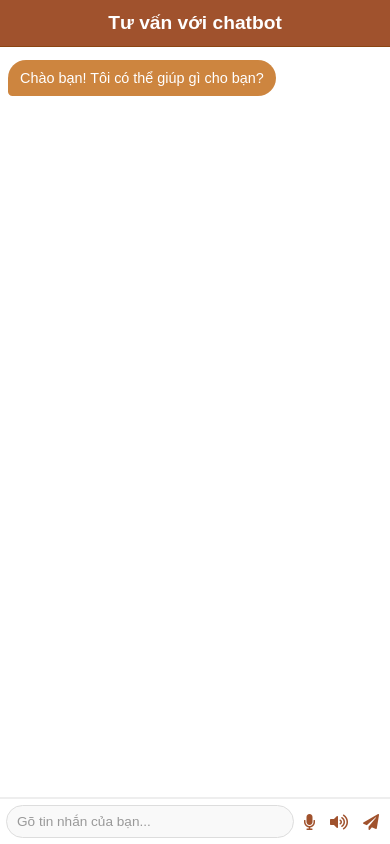
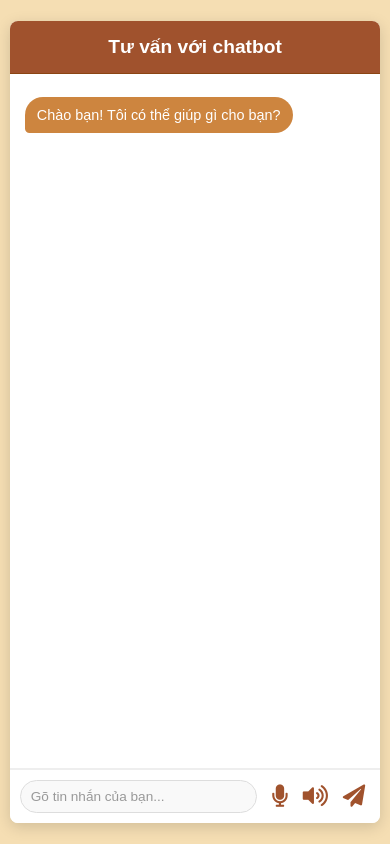
Before and after one commit to phong2803/my-ai-chatbot, a website: page frontend/index.html in a window 390 px wide. Drawn offline with Linux system fonts and the light colour scheme.

Commit message:
Adjust chatbot size for mobile to avoid full-screen and allow initial scrolling

```diff
--- a/frontend/styles.css
+++ b/frontend/styles.css
@@ -47,7 +47,6 @@ h1 {
     display: flex;
     flex-direction: column;
     min-height: 0; /* RẤT QUAN TRỌNG trong Flexbox để item có thể co/giãn */
-    /* Bỏ height: 100%; ở đây, flex-grow: 1; và min-height: 0; đã đủ để nó mở rộng */
 }
 
 /* Message bubble styling */
@@ -172,11 +171,8 @@ h1 {
 
 /* Optional: Add a subtle pulse for the message being spoken */
 .bot-message.speaking-active {
-    /* Đảm bảo nền vẫn giống ban đầu để không thay đổi màu sắc */
     background: #CD853F; /* Màu nâu Peru cho tin nhắn của bot */
     color: white; /* Đổi màu chữ sang trắng để dễ đọc trên nền nâu */
-
-    /* Thêm hiệu ứng animation */
     animation: speech-pulse 1.2s infinite alternate ease-in-out; /* Hiệu ứng nhẹ nhàng */
     box-shadow: 0 0 10px rgba(205, 133, 63, 0.8); /* Bóng đổ nổi bật hơn khi nói */
 }
@@ -196,6 +192,8 @@ h1 {
     }
 }
 
+---
+
 /* --- Media Queries for Mobile and Tablet Devices --- */
 /* Áp dụng cho màn hình có chiều rộng tối đa 768px (điện thoại và tablet nhỏ) */
 @media (max-width: 768px) {
@@ -203,21 +201,22 @@ h1 {
         margin: 0;
         padding: 0;
         /* Rất quan trọng: Cho phép cuộn trang nếu nội dung vượt quá (ví dụ: bàn phím ảo xuất hiện) */
-        overflow: auto; /* ✅ THAY ĐỔI TỪ hidden SANG auto */
+        overflow: auto; /* ✅ Đổi từ hidden sang auto để cho phép cuộn */
     }
 
     .chat-container {
-        width: 100vw; /* Chiếm 100% chiều rộng màn hình */
-        /* RẤT QUAN TRỌNG: Chiếm 100% chiều cao màn hình (sẽ tự động co lại khi bàn phím xuất hiện) */
-        height: 100vh;
+        /* ĐIỀU CHỈNH: Không còn 100vw/100vh nữa, thu nhỏ lại một chút */
+        width: 95vw;   /* Chiếm 95% chiều rộng viewport */
+        height: 90vh;  /* Chiếm 90% chiều cao viewport */
+
         max-width: none; /* Bỏ giới hạn max-width trên di động */
         max-height: none; /* Bỏ giới hạn max-height trên di động */
-        border-radius: 0; /* Loại bỏ bo góc để trông liền mạch với màn hình */
-        box-shadow: none; /* Loại bỏ shadow để trông liền mạch hơn */
-        margin: 0; /* Loại bỏ margin nếu có */
+        border-radius: 8px; /* TRẢ LẠI: Giữ bo góc cho mobile để trông như một cửa sổ */
+        box-shadow: 0 4px 15px rgba(0, 0, 0, 0.15); /* TRẢ LẠI: Giữ shadow cho mobile */
+        margin: auto; /* THÊM: Căn giữa container trên mobile */
     }
 
-    /* Giữ các điều chỉnh padding và font-size khác cho di động nếu bạn muốn */
+    /* Giữ các điều chỉnh padding và font-size khác cho di động */
     h1 {
         padding: 12px;
         font-size: 1.4em;
@@ -268,6 +267,4 @@ h1 {
 
     .chat-input button {
         padding: 5px;
-        font-size: 1em;
-    }
-}
+        font-size:
```
